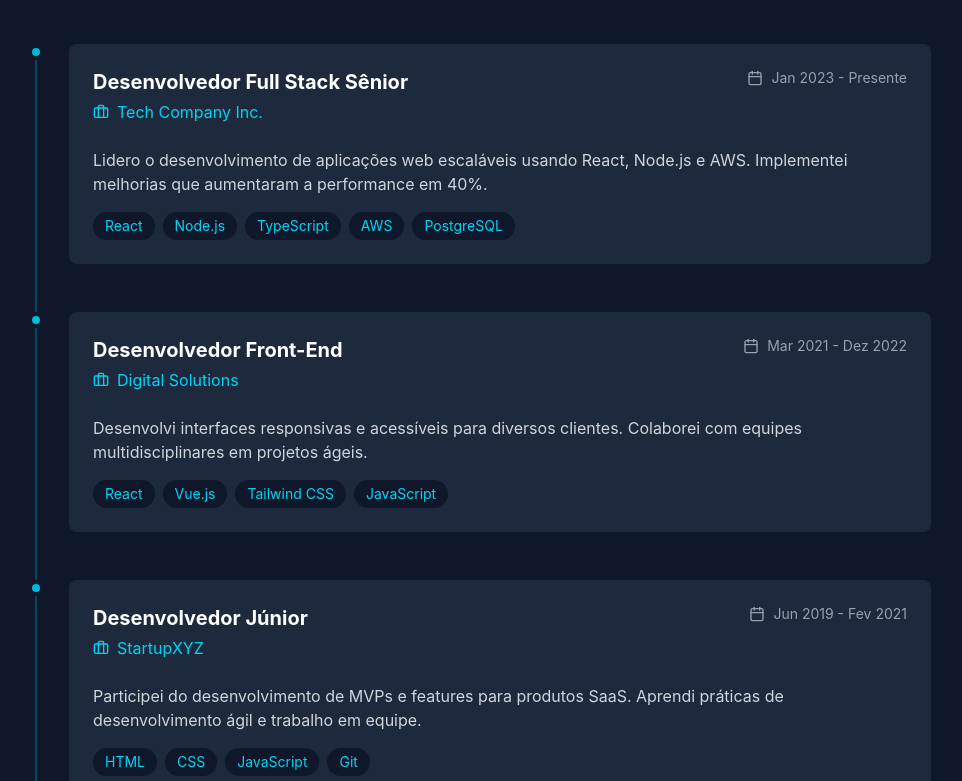
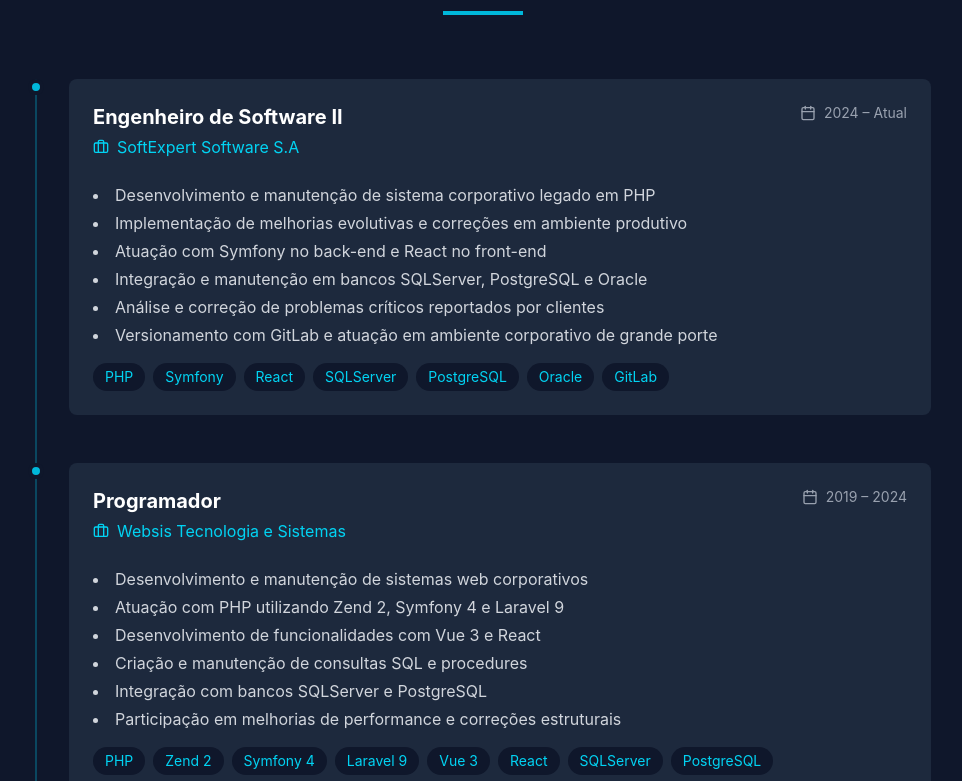
Before and after one commit to Skaylle/Portifolio, a React (Vite) app: page / in a window 1280 px wide. Shown: the part 1699-2480 px from the top of the page, without its empty margins (157-1119 px from the left). Built offline with nearby package versions, Linux system fonts and the light colour scheme.

Commit message:
ajustes gerais

```diff
--- a/src/app/App.tsx
+++ b/src/app/App.tsx
@@ -4,7 +4,7 @@
 import { About } from './components/About';
 import { Experience } from './components/Experience';
 import { Skills } from './components/Skills';
-import { Projects } from './components/Projects';
+// import { Projects } from './components/Projects'; // Comentado para futura implementação
 import { Contact } from './components/Contact';
 import { Footer } from './components/Footer';
 
@@ -18,7 +18,7 @@
           <About />
           <Experience />
           <Skills />
-          <Projects />
+          {/* <Projects /> // Comentado para futura implementação */}
           <Contact />
         </main>
         <Footer />
--- a/src/app/components/About.tsx
+++ b/src/app/components/About.tsx
@@ -47,10 +47,7 @@
             className="space-y-6"
           >
             <p className="text-lg text-gray-300 leading-relaxed">
-              {t('about.p1')}
-            </p>
-            <p className="text-lg text-gray-300 leading-relaxed">
-              {t('about.p2')}
+              Engenheiro de Software com mais de 6 anos de experiência no desenvolvimento e manutenção de sistemas web corporativos. Forte atuação com PHP e frameworks modernos como Symfony, Laravel, Zend e Yii2, além de experiência com React e Vue no front-end. Vivência com bancos de dados SQLServer, PostgreSQL, MySQL e Oracle. Experiência em sustentação de sistemas legados, implementação de melhorias evolutivas, correção de bugs críticos e otimização de consultas SQL. Perfil analítico, com facilidade para atuar em ambientes corporativos complexos, versionamento com Git, uso de Docker e trabalho colaborativo em times ágeis.
             </p>
 
             <div className="grid grid-cols-1 sm:grid-cols-3 gap-6 mt-8">
--- a/src/app/components/Experience.tsx
+++ b/src/app/components/Experience.tsx
@@ -4,31 +4,60 @@
 
 export function Experience() {
   const { t } = useLanguage();
-
     const experiences = [
       {
         id: 1,
-      titleKey: 'exp.job1.title',
-      companyKey: 'exp.job1.company',
-      periodKey: 'exp.job1.period',
-      descKey: 'exp.job1.desc',
-      technologies: ['React', 'Node.js', 'TypeScript', 'AWS', 'PostgreSQL']
+        title: 'Engenheiro de Software II',
+        company: 'SoftExpert Software S.A',
+        period: '2024 – Atual',
+        description: [
+          'Desenvolvimento e manutenção de sistema corporativo legado em PHP',
+          'Implementação de melhorias evolutivas e correções em ambiente produtivo',
+          'Atuação com Symfony no back-end e React no front-end',
+          'Integração e manutenção em bancos SQLServer, PostgreSQL e Oracle',
+          'Análise e correção de problemas críticos reportados por clientes',
+          'Versionamento com GitLab e atuação em ambiente corporativo de grande porte'
+        ],
+        technologies: ['PHP', 'Symfony', 'React', 'SQLServer', 'PostgreSQL', 'Oracle', 'GitLab']
       },
       {
         id: 2,
-      titleKey: 'exp.job2.title',
-      companyKey: 'exp.job2.company',
-      periodKey: 'exp.job2.period',
-      descKey: 'exp.job2.desc',
-      technologies: ['React', 'Vue.js', 'Tailwind CSS', 'JavaScript']
+        title: 'Programador',
+        company: 'Websis Tecnologia e Sistemas',
+        period: '2019 – 2024',
+        description: [
+          'Desenvolvimento e manutenção de sistemas web corporativos',
+          'Atuação com PHP utilizando Zend 2, Symfony 4 e Laravel 9',
+          'Desenvolvimento de funcionalidades com Vue 3 e React',
+          'Criação e manutenção de consultas SQL e procedures',
+          'Integração com bancos SQLServer e PostgreSQL',
+          'Participação em melhorias de performance e correções estruturais'
+        ],
+        technologies: ['PHP', 'Zend 2', 'Symfony 4', 'Laravel 9', 'Vue 3', 'React', 'SQLServer', 'PostgreSQL']
       },
       {
         id: 3,
-      titleKey: 'exp.job3.title',
-      companyKey: 'exp.job3.company',
-      periodKey: 'exp.job3.period',
-      descKey: 'exp.job3.desc',
-      technologies: ['HTML', 'CSS', 'JavaScript', 'Git']
+        title: 'Analista Programador',
+        company: 'Softmais Tecnologia',
+        period: '2018 – 2019',
+        description: [
+          'Desenvolvimento e manutenção de sistemas web em PHP',
+          'Utilização do framework Yii2',
+          'Modelagem e manutenção de banco MySQL e SQLServer'
+        ],
+        technologies: ['PHP', 'Yii2', 'MySQL', 'SQLServer']
+      },
+      {
+        id: 4,
+        title: 'Analista Programador',
+        company: 'Sempre Tecnologia',
+        period: '2017 – 2018',
+        description: [
+          'Desenvolvimento e manutenção de sistemas web',
+          'Utilização do ScriptCase 8 e 9',
+          'Atuação com MySQL e PostgreSQL'
+        ],
+        technologies: ['ScriptCase 8', 'ScriptCase 9', 'MySQL', 'PostgreSQL']
       }
     ];
 
@@ -65,20 +94,24 @@
                 <div className="flex flex-wrap items-start justify-between mb-4">
                   <div>
                     <h3 className="text-xl font-bold text-white mb-1">
-                      {t(exp.titleKey)}
+                        {exp.title}
                     </h3>
                     <div className="flex items-center gap-2 text-cyan-400 mb-2">
                       <Briefcase size={16} />
-                      <span>{t(exp.companyKey)}</span>
+                        <span>{exp.company}</span>
                     </div>
                   </div>
                   <div className="flex items-center gap-2 text-gray-400 text-sm">
                     <Calendar size={16} />
-                    <span>{t(exp.periodKey)}</span>
+                      <span>{exp.period}</span>
                   </div>
                 </div>
 
-                <p className="text-gray-300 mb-4">{t(exp.descKey)}</p>
+                  <ul className="text-gray-300 mb-4 list-disc list-inside space-y-1">
+                    {exp.description.map((item, idx) => (
+                      <li key={idx}>{item}</li>
+                    ))}
+                  </ul>
 
                 <div className="flex flex-wrap gap-2">
                   {exp.technologies.map((tech, i) => (
--- a/src/app/components/Projects.tsx
+++ b/src/app/components/Projects.tsx
@@ -7,86 +7,86 @@
   const { t } = useLanguage();
 
   const projects = [
-    {
-      id: 1,
-      titleKey: 'projects.p1.title',
-      descKey: 'projects.p1.desc',
-      image: 'https://images.unsplash.com/photo-1752170080668-fa46b5539cf4?crop=entropy&cs=tinysrgb&fit=max&fm=jpg&ixid=M3w3Nzg4Nzd8MHwxfHNlYXJjaHwxfHxwcm9mZXNzaW9uYWwlMjBkZXZlbG9wZXIlMjBvZmZpY2V8ZW58MXx8fHwxNzcxOTgyMjUyfDA&ixlib=rb-4.1.0&q=80&w=1080&utm_source=figma&utm_medium=referral',
-      technologies: ['React', 'Node.js', 'MongoDB', 'Stripe'],
-      github: 'https://github.com/seu-usuario/projeto1',
-      demo: 'https://projeto1-demo.com'
-    },
-    {
-      id: 2,
-      titleKey: 'projects.p2.title',
-      descKey: 'projects.p2.desc',
-      image: 'https://images.unsplash.com/photo-1652212976547-16d7e2841b8c?crop=entropy&cs=tinysrgb&fit=max&fm=jpg&ixid=M3w3Nzg4Nzd8MHwxfHNlYXJjaHwxfHx0ZWNobm9sb2d5JTIwYWJzdHJhY3QlMjBibHVlfGVufDF8fHx8MTc3MTg3OTIyN3ww&ixlib=rb-4.1.0&q=80&w=1080&utm_source=figma&utm_medium=referral',
-      technologies: ['Next.js', 'TypeScript', 'Prisma', 'PostgreSQL'],
-      github: 'https://github.com/seu-usuario/projeto2',
-      demo: 'https://projeto2-demo.com'
-    },
-    {
-      id: 3,
-      titleKey: 'projects.p3.title',
-      descKey: 'projects.p3.desc',
-      image: 'https://images.unsplash.com/photo-1595234235838-2fc8984bc651?crop=entropy&cs=tinysrgb&fit=max&fm=jpg&ixid=M3w3Nzg4Nzd8MHwxfHNlYXJjaHwxfHxtb2Rlcm4lMjB3b3Jrc3BhY2UlMjBjb2RpbmclMjBzZXR1cHxlbnwxfHx8fDE3NzE5NjAzMTF8MA&ixlib=rb-4.1.0&q=80&w=1080&utm_source=figma&utm_medium=referral',
-      technologies: ['React', 'OpenWeather API', 'Recharts', 'Tailwind'],
-      github: 'https://github.com/seu-usuario/projeto3',
-      demo: 'https://projeto3-demo.com'
-    }
-  ];
-
-  return (
-    <section id="projetos" className="py-20 bg-slate-900">
-      <div className="container mx-auto px-6">
-        <motion.div
-          initial={{ opacity: 0, y: 20 }}
-          whileInView={{ opacity: 1, y: 0 }}
-          transition={{ duration: 0.6 }}
-          viewport={{ once: true }}
-          className="text-center mb-16"
-        >
-          <h2 className="text-4xl md:text-5xl font-bold mb-4 text-white">
-            {t('projects.title')}
-          </h2>
-          <div className="w-20 h-1 bg-cyan-500 mx-auto mb-4"></div>
-          <p className="text-gray-400 max-w-2xl mx-auto">
-            {t('projects.subtitle')}
-          </p>
-        </motion.div>
-
-        <div className="grid md:grid-cols-2 lg:grid-cols-3 gap-8 max-w-7xl mx-auto mb-12">
-          {projects.map((project, index) => (
-            <motion.div
-              key={project.id}
-              initial={{ opacity: 0, y: 20 }}
-              whileInView={{ opacity: 1, y: 0 }}
-              transition={{ duration: 0.6, delay: index * 0.1 }}
-              viewport={{ once: true }}
-              className="bg-slate-800 rounded-lg overflow-hidden hover:transform hover:scale-105 transition-all duration-300"
-            >
-              <div className="relative h-48 overflow-hidden">
-                <ImageWithFallback
-                  src={project.image}
-                  alt={t(project.titleKey)}
-                  className="w-full h-full object-cover"
-                />
-                <div className="absolute inset-0 bg-gradient-to-t from-slate-900 to-transparent opacity-60"></div>
-              </div>
-
-              <div className="p-6">
-                <h3 className="text-xl font-bold text-white mb-2">
-                  {t(project.titleKey)}
-                </h3>
-                <p className="text-gray-400 mb-4 text-sm">
-                  {t(project.descKey)}
-                </p>
-
-                <div className="flex flex-wrap gap-2 mb-4">
-                  {project.technologies.map((tech, i) => (
-                    <span
-                      key={i}
-                      className="px-2 py-1 bg-slate-700 text-cyan-400 text-xs rounded"
+    // export function Projects() {
+    //   const projects = [
+    //     {
+    //       titleKey: 'projects.p1.title',
+    //       descKey: 'projects.p1.desc',
+    //       code: 'https://github.com/skaylle/figma-image-fallback',
+    //       demo: 'https://figma-image-fallback.vercel.app/',
+    //       image: '/figma-fallback.png',
+    //     },
+    //     {
+    //       titleKey: 'projects.p2.title',
+    //       descKey: 'projects.p2.desc',
+    //       code: 'https://github.com/skaylle/portfolio',
+    //       demo: 'https://skaylle.dev/',
+    //       image: '/portfolio.png',
+    //     },
+    //     {
+    //       titleKey: 'projects.p3.title',
+    //       descKey: 'projects.p3.desc',
+    //       code: 'https://github.com/skaylle/nextjs-blog',
+    //       demo: 'https://nextjs-blog-skaylle.vercel.app/',
+    //       image: '/nextjs-blog.png',
+    //     },
+    //   ];
+    //
+    //   return (
+    //     <section id="projects" className="py-16">
+    //       <div className="container mx-auto px-4">
+    //         <div className="mb-12 text-center">
+    //             {/* {t('projects.title')}  // Comentado para futura implementação */}
+    //             {t('projects.subtitle')}
+    //         </div>
+    //         <div className="grid grid-cols-1 md:grid-cols-2 lg:grid-cols-3 gap-8">
+    //           {projects.map((project, index) => (
+    //             <div key={index} className="bg-card rounded-lg shadow-lg overflow-hidden flex flex-col">
+    //               <img
+    //                 src={project.image}
+    //                 alt={t(project.titleKey)}
+    //                 className="w-full h-48 object-cover object-top"
+    //                 loading="lazy"
+    //               />
+    //               <div className="p-6 flex flex-col flex-1">
+    //                 <h3 className="text-xl font-semibold mb-2">{t(project.titleKey)}</h3>
+    //                 <p className="text-muted-foreground mb-4 flex-1">{t(project.descKey)}</p>
+    //                 <div className="flex gap-4 mt-auto">
+    //                   <a
+    //                     href={project.code}
+    //                     target="_blank"
+    //                     rel="noopener noreferrer"
+    //                     className="inline-flex items-center px-4 py-2 bg-primary text-primary-foreground rounded hover:bg-primary/90 transition-colors"
+    //                   >
+    //                     {t('projects.code')}
+    //                   </a>
+    //                   <a
+    //                     href={project.demo}
+    //                     target="_blank"
+    //                     rel="noopener noreferrer"
+    //                     className="inline-flex items-center px-4 py-2 bg-secondary text-secondary-foreground rounded hover:bg-secondary/90 transition-colors"
+    //                   >
+    //                     {t('projects.demo')}
+    //                   </a>
+    //                 </div>
+    //               </div>
+    //             </div>
+    //           ))}
+    //         </div>
+    //         <div className="mt-8 text-center">
+    //           <a
+    //             href="https://github.com/skaylle?tab=repositories"
+    //             target="_blank"
+    //             rel="noopener noreferrer"
+    //             className="inline-block px-6 py-3 bg-muted text-muted-foreground rounded hover:bg-muted/80 transition-colors"
+    //           >
+    //             {t('projects.more')}
+    //           </a>
+    //         </div>
+    //       </div>
+    //     </section>
+    //   );
+    // }
                     >
                       {tech}
                     </span>
--- a/src/app/components/Skills.tsx
+++ b/src/app/components/Skills.tsx
@@ -2,12 +2,50 @@
 import { Code2, Database, Palette, Settings, MessageSquare, Users, Clock, Lightbulb } from 'lucide-react';
 import { useLanguage } from '../contexts/LanguageContext';
 
-const technicalSkills = [
-  { name: 'React & Next.js', level: 90, icon: Code2 },
-  { name: 'TypeScript', level: 85, icon: Code2 },
-  { name: 'Node.js & Express', level: 80, icon: Settings },
-  { name: 'SQL & NoSQL', level: 75, icon: Database },
-  { name: 'UI/UX Design', level: 70, icon: Palette },
+
+const skillsColumns = [
+  {
+    icon: <Settings className="mx-auto mb-2 text-cyan-400" size={32} />, // Backend
+    title: 'Backend',
+    items: [
+      'PHP',
+      'Laravel',
+      'Zend Framework',
+      'Symfony',
+    ],
+  },
+  {
+    icon: <Code2 className="mx-auto mb-2 text-cyan-400" size={32} />, // Frontend
+    title: 'Frontend',
+    items: [
+      'AngularJS',
+      'Vue.js / Vue 3',
+      'React',
+      'JavaScript',
+      'TypeScript',
+    ],
+  },
+  {
+    icon: <Database className="mx-auto mb-2 text-cyan-400" size={32} />, // Banco de Dados
+    title: 'Banco de Dados',
+    items: [
+      'PostgreSQL',
+      'MySQL',
+      'SQL Server',
+      'Oracle',
+      'Doctrine ORM',
+    ],
+  },
+  {
+    icon: <Settings className="mx-auto mb-2 text-cyan-400" size={32} />, // DevOps & Tools
+    title: 'DevOps & Tools',
+    items: [
+      'Docker',
+      'Docker Compose',
+      'Git / SVN',
+      'Linux',
+    ],
+  },
 ];
 
 export function Skills() {
@@ -50,52 +88,32 @@
             {t('skills.title')}
           </h2>
           <div className="w-20 h-1 bg-cyan-500 mx-auto"></div>
+          <p className="text-gray-400 mt-4 text-lg">
+            Tecnologias e ferramentas que domino para criar soluções robustas e escaláveis
+          </p>
         </motion.div>
 
         <div className="max-w-6xl mx-auto">
-          {/* Technical Skills */}
-          <motion.div
-            initial={{ opacity: 0, y: 20 }}
-            whileInView={{ opacity: 1, y: 0 }}
-            transition={{ duration: 0.6 }}
-            viewport={{ once: true }}
-            className="mb-16"
-          >
-            <h3 className="text-2xl font-bold text-white mb-8 text-center">
-              {t('skills.technical')}
-            </h3>
-            <div className="space-y-6">
-              {technicalSkills.map((skill, index) => {
-                const Icon = skill.icon;
-                return (
-                  <motion.div
-                    key={skill.name}
-                    initial={{ opacity: 0, x: -50 }}
-                    whileInView={{ opacity: 1, x: 0 }}
-                    transition={{ duration: 0.6, delay: index * 0.1 }}
-                    viewport={{ once: true }}
-                  >
-                    <div className="flex items-center gap-3 mb-2">
-                      <Icon className="text-cyan-400" size={20} />
-                      <span className="text-white font-medium">{skill.name}</span>
-                      <span className="ml-auto text-gray-400">{skill.level}%</span>
-                    </div>
-                    <div className="h-2 bg-slate-700 rounded-full overflow-hidden">
-                      <motion.div
-                        initial={{ width: 0 }}
-                        whileInView={{ width: `${skill.level}%` }}
-                        transition={{ duration: 1, delay: index * 0.1 }}
-                        viewport={{ once: true }}
-                        className="h-full bg-gradient-to-r from-cyan-500 to-blue-500"
-                      />
-                    </div>
-                  </motion.div>
-                );
-              })}
-            </div>
-          </motion.div>
+          <div className="grid grid-cols-1 md:grid-cols-2 lg:grid-cols-4 gap-8">
+            {skillsColumns.map((col, idx) => (
+              <div key={col.title} className="bg-white/90 dark:bg-slate-900/80 rounded-xl p-8 text-center shadow-md flex flex-col items-center">
+                {col.icon}
+                <h3 className="text-xl font-bold mb-4 text-slate-900 dark:text-white">{col.title}</h3>
+                <ul className="space-y-2 text-left w-full">
+                  {col.items.map((item) => (
+                    <li key={item} className="flex items-center gap-2 text-slate-700 dark:text-gray-200">
+                      <span className="inline-block w-2 h-2 rounded-full bg-cyan-500 mr-2"></span>
+                      {item}
+                    </li>
+                  ))}
+                </ul>
+              </div>
+            ))}
+          </div>
+        </div>
 
-          {/* Soft Skills */}
+        {/* Soft Skills - Mantido abaixo, se desejar exibir */}
+        <div className="max-w-6xl mx-auto mt-16">
           <motion.div
             initial={{ opacity: 0, y: 20 }}
             whileInView={{ opacity: 1, y: 0 }}
--- a/src/app/contexts/LanguageContext.tsx
+++ b/src/app/contexts/LanguageContext.tsx
@@ -18,7 +18,7 @@
     'nav.contact': 'Contato',
 
     // Hero
-    'hero.name': 'Seu Nome Aqui',
+    'hero.name': 'Skaylle de Sousa Barreto',
     'hero.title': 'Desenvolvedor Full Stack',
     'hero.subtitle': 'Transformando ideias em código limpo e soluções digitais inovadoras',
     'hero.contact': 'Entre em Contato',
@@ -61,7 +61,7 @@
     'skills.problem.desc': 'Abordagem analítica para identificar e resolver desafios técnicos complexos.',
 
     // Projects
-    'projects.title': 'Projetos em Destaque',
+    // 'projects.title': 'Projetos em Destaque', // Comentado para futura implementação
     'projects.subtitle': 'Alguns dos projetos que desenvolvi ao longo da minha jornada',
     'projects.p1.title': 'E-Commerce Platform',
     'projects.p1.desc': 'Plataforma completa de e-commerce com carrinho de compras, pagamento integrado e painel administrativo.',
@@ -153,7 +153,7 @@
     'skills.problem.desc': 'Analytical approach to identify and solve complex technical challenges.',
 
     // Projects
-    'projects.title': 'Featured Projects',
+    // 'projects.title': 'Featured Projects', // Commented out for future implementation
     'projects.subtitle': 'Some of the projects I developed throughout my journey',
     'projects.p1.title': 'E-Commerce Platform',
     'projects.p1.desc': 'Complete e-commerce platform with shopping cart, integrated payment and administrative panel.',
```
Also changed, not shown: src/app/components/Contact.tsx (+6 -5 lines), src/app/components/Footer.tsx (+7 -18 lines), src/app/components/Hero.tsx (+6 -2 lines), 2 other files (tests, documents, lock files or other folders). Lines whose indentation alone changed are shown as unchanged.
